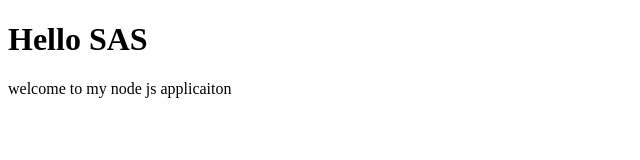
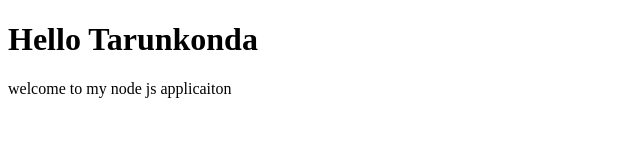
Before and after one commit to tarunkonda2016/web_server, a website: page public/index.html in a window 1280 px wide. Shown: the whole page, without its empty margins (0-640 px from the left). Drawn offline with Linux system fonts and the light colour scheme.

Commit message:
update html

```diff
--- a/public/index.html
+++ b/public/index.html
@@ -7,7 +7,7 @@
 	</head>
 
 	<body>
-			<h1>Hello SAS</h1>
+			<h1>Hello Tarunkonda</h1>
 			<p> welcome to my node js applicaiton</p>
 
 	</body>
```
